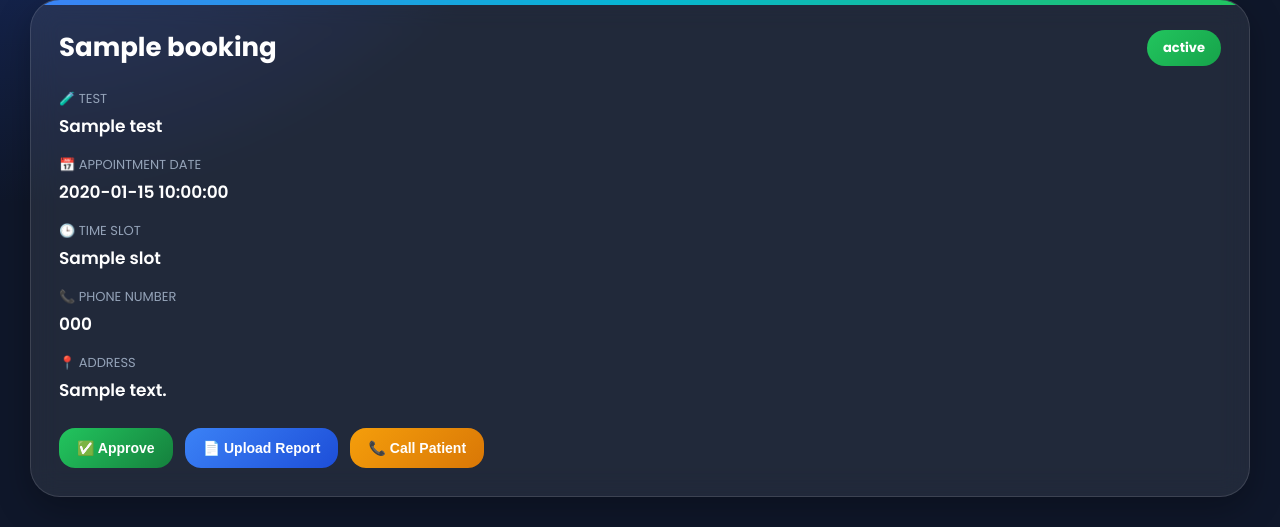
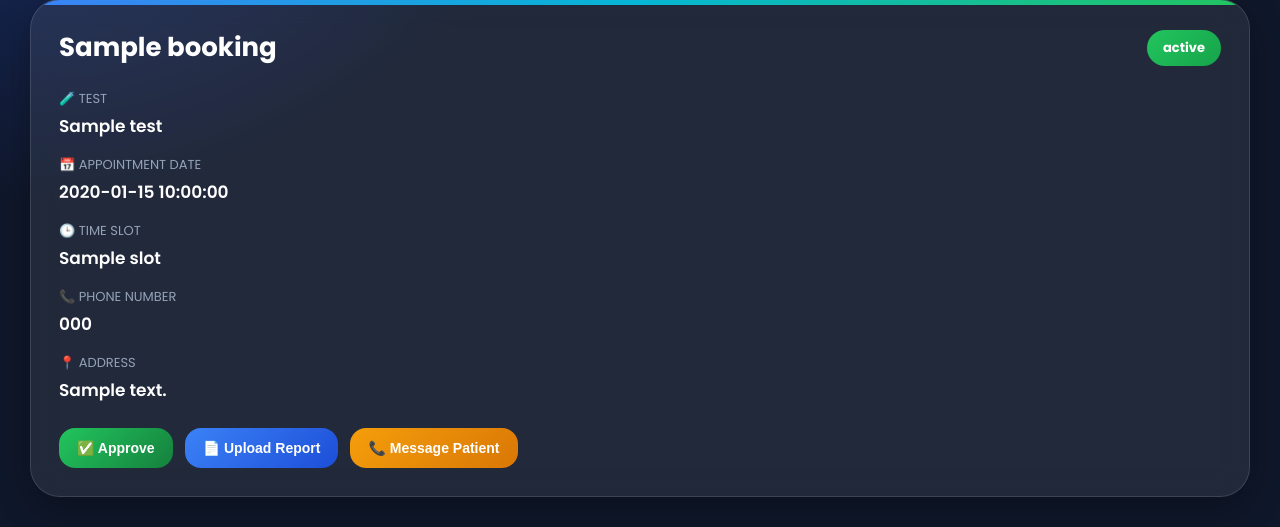
Before and after one commit to NamanGundecha/naman-diagnostics-bot, a Flask app: template templates/dashboard.html in a window 1280 px wide. Shown: the part 438-965 px from the top of the page. Run offline with Flask 3, Linux system fonts and the light colour scheme; the template is opened without the code that fills it: most values are stand-ins (such as "Sample title", 1, 10 or a date in 2020); parts of the project's set-up code (start-up, migrations or seed data) failed here and were passed over.

Commit message:
added whatsapp patient button

```diff
--- a/templates/dashboard.html
+++ b/templates/dashboard.html
@@ -373,9 +373,16 @@ placeholder="🔍 Search patient, phone, test..."
             📄 Upload Report
         </button>
 
-        <button class="btn call">
-            📞 Call Patient
-        </button>
+        <a
+        href="https://wa.me/{{ booking['Phone'].replace('whatsapp:+', '') }}"
+        target="_blank"
+        >
+
+          <button class="btn call">
+          📞 Message Patient
+          </button>
+
+        </a>
 
     </div>
 
```
